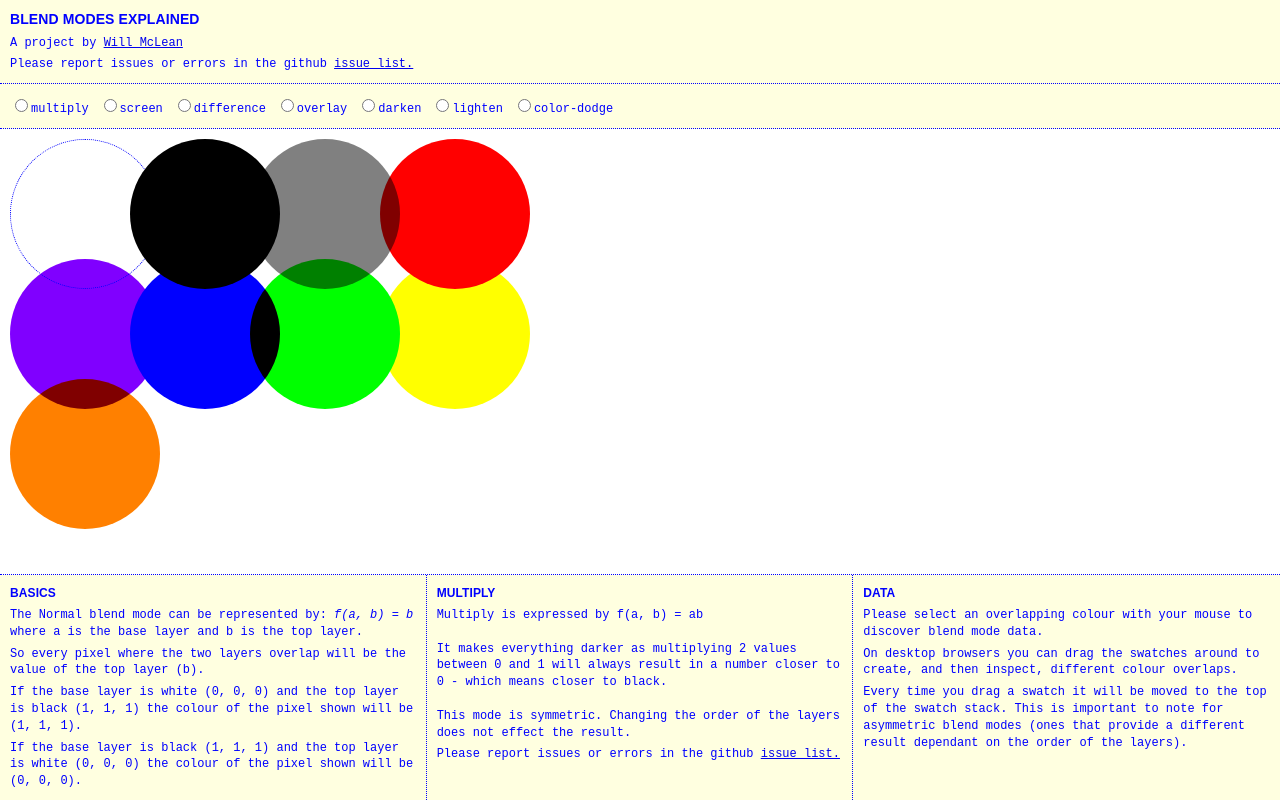
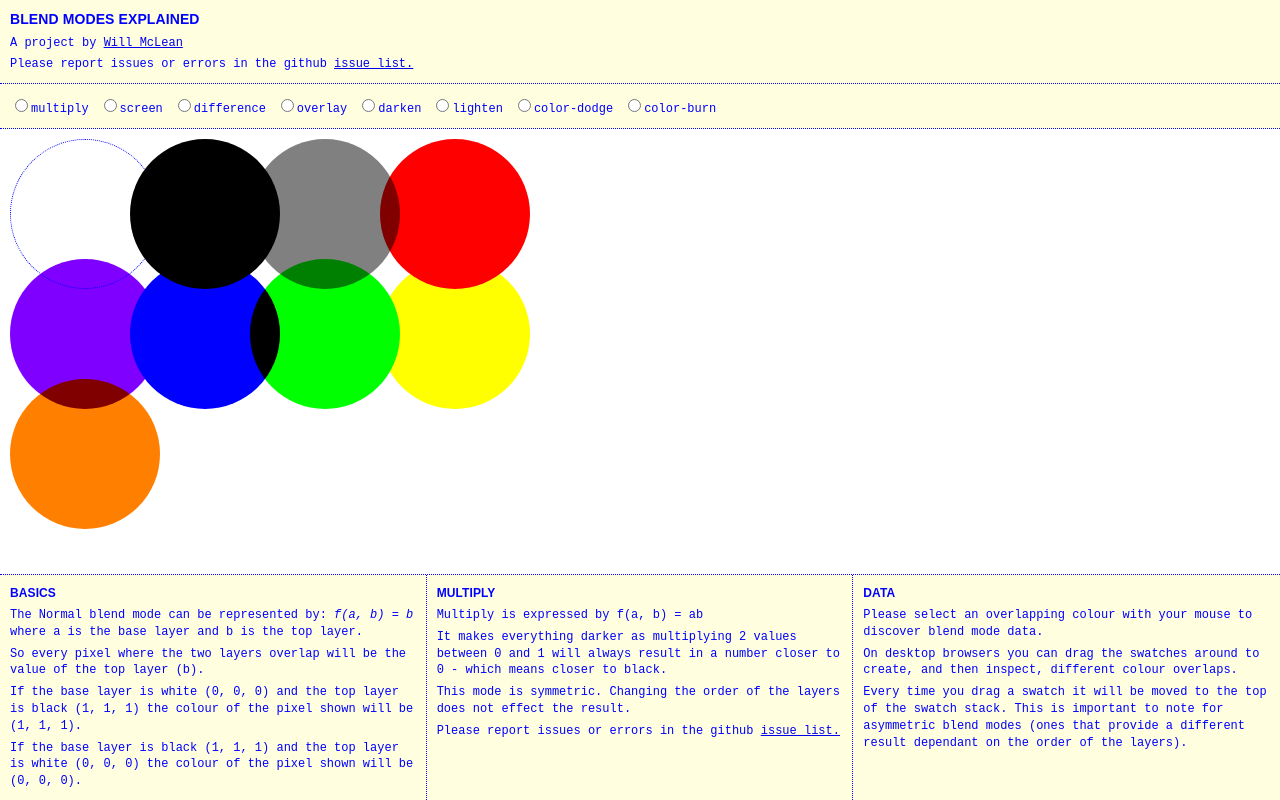
Before and after one commit to willmcl/blend-modes, a React (Create React App) app: page / in a window 1280 px wide. Built offline with nearby package versions, Linux system fonts and the light colour scheme.

Commit message:
Add colour burn blend mode.

```diff
--- a/src/App.js
+++ b/src/App.js
@@ -60,9 +60,11 @@ const modes = [
     {
         'name': 'multiply',
         'displayName': 'Multiply',
-        'description': 'Multiply is expressed by f(a, b) = ab \n\n' +
-        'It makes everything darker as multiplying 2 values between 0 and 1 will always result in a number closer to 0 - which means closer to black. \n\n' +
+        'description': [
+            'Multiply is expressed by f(a, b) = ab',
+            'It makes everything darker as multiplying 2 values between 0 and 1 will always result in a number closer to 0 - which means closer to black.',
             'This mode is symmetric. Changing the order of the layers does not effect the result.',
+        ],
         'formula': function ( a, b ) {
             return a * b;
         },
@@ -71,9 +73,11 @@ const modes = [
     {
         'name': 'screen',
         'displayName': 'Screen',
-        'description': 'Screen is expressed by f(a, b) = 1 - (1 - a)(1 - b) \n\n' +
-        'The values of the pixels are inverted, multiplied, and then inverted again. This yields the opposite effect to multiply. The result is a brighter colour. \n\n' +
+        'description': [
+            'Screen is expressed by f(a, b) = 1 - (1 - a)(1 - b)',
+            'The values of the pixels are inverted, multiplied, and then inverted again. This yields the opposite effect to multiply. The result is a brighter colour.',
             'This mode is symmetric. Changing the order of the layers does not effect the result.',
+        ],
         'formula': function ( a, b ) {
             return 1 - (1 - a) * (1 - b);
         },
@@ -82,8 +86,10 @@ const modes = [
     {
         'name': 'difference',
         'displayName': 'Difference',
-        'description': 'Difference is expressed by f(a, b) = | a - b | \n\nThis is the difference between the two values and is calculated by the absolute value of the base layer minus the top layer. \n\n' +
+        'description': [
+            'Difference is expressed by f(a, b) = | a - b | \n\nThis is the difference between the two values and is calculated by the absolute value of the base layer minus the top layer.',
             'This mode is great as it results in some vibrant and unexpected colour combos.',
+        ],
         'formula': function ( a, b ) {
             return Math.abs( a - b );
         },
@@ -92,8 +98,9 @@ const modes = [
     {
         'name': 'overlay',
         'displayName': 'Overlay',
-        'description': 'If a < 0.5 then overlay is expressed by f(a, b) = 2ab otherwise it is expressed as 1 - 2(1 - a)(1 - b) \n\n' +
+        'description': [ 'If a < 0.5 then overlay is expressed by f(a, b) = 2ab otherwise it is expressed as 1 - 2(1 - a)(1 - b)',
             'Overlay combines multiply and screen modes. If the base layer is light an extreme version of screen mode is used, if the base layer is dark an extreme version of multiply is used.',
+        ],
         'formula': function ( a, b ) {
             if ( a <= 0.5 ) {
                 return 2 * a * b;
@@ -106,71 +113,97 @@ const modes = [
     {
         'name': 'darken',
         'displayName': 'Darken',
-        'description': 'Darken is expressed by f(a, b) = min(a, b) \n\n' +
-        'Selects the darker value for each of the channels for the base and top layer.' +
+        'description': [ 'Darken is expressed by f(a, b) = min(a, b)',
+            'Selects the darker value for each of the channels for the base and top layer.',
             'This mode is symmetric. Changing the order of the layers does not effect the result.',
+        ],
         'formula': function ( a, b ) {
-            return Math.min(a, b);
+            return Math.min( a, b );
         },
         'displayFormula': 'f(a, b) = min(a, b)',
     },
     {
         'name': 'lighten',
         'displayName': 'Lighten',
-        'description': 'Lighten is expressed by f(a, b) = max(a, b) \n\n' +
-        'Selects the lighter value for each of the channels for the base and top layer.' +
+        'description': [
+            'Lighten is expressed by f(a, b) = max(a, b)',
+            'Selects the lighter value for each of the channels for the base and top layer.',
             'This mode is symmetric. Changing the order of the layers does not effect the result.',
+        ],
         'formula': function ( a, b ) {
-            return Math.max(a, b);
+            return Math.max( a, b );
         },
         'displayFormula': 'f(a, b) = max(a, b)',
     },
     {
         'name': 'color-dodge',
         'displayName': 'Color dodge',
-        'description': 'If a = 0 then color-dodge is expressed by f(a, b) = 0 and if a = 1 then color-dodge is expressed by f(a, b) = 1 otherwise it is expressed as f(a, b) = min(1, a / (1 - b)) \n\n' +
+        'description': [
+            'If a = 0 then color-dodge is expressed by f(a, b) = 0 and if b = 1 then color-dodge is expressed by f(a, b) = 1 otherwise it is expressed as f(a, b) = min(1, a / (1 - b))',
             'This lightens the bottom layer depending on the value of the top layer: the brighter the top layer, the more its color affects the bottom layer. Blending any color with white gives white. Blending with black does not change the image.',
+        ],
         'formula': function ( a, b ) {
-            a = parseInt(a, 2);
+            a = Number( a );
+            b = Number( b );
             if ( a === 0 ) {
                 return 0;
-            } else if( a === 1 ) {
+            } else if ( b === 1 ) {
                 return 1;
             } else {
                 return Math.min( 1, a / (1 - b) );
             }
         },
-        'displayFormula': 'f(a, b) = if( a = 0 ){ 0 } else if( a = 1 ){ 1 } else { min(1, a / (1 - b)) }',
+        'displayFormula': 'f(a, b) = if( a = 0 ){ 0 } else if( b = 1 ){ 1 } else { min(1, a / (1 - b)) }',
+    },
+    {
+        'name': 'color-burn',
+        'displayName': 'Color burn',
+        'description': [
+            'If a = 1 then color-burn is expressed by f(a, b) = 1 and if b = 0 then color-burn is expressed by f(a, b) = 0 otherwise it is expressed as f(a, b) = 1 - min(1, (1 - a) / b)',
+            'This divides the inverted base layer by the top layer, and then inverts the result. This darkens the top layer increasing the contrast to reflect the color of the base layer. The darker the base layer, the more its color is used. Blending with white produces no difference.'
+        ],
+        'formula': function ( a, b ) {
+            a = Number( a );
+            b = Number( b );
+            if ( a === 1 ) {
+                return 1;
+            } else if ( b === 0 ) {
+                return 0;
+            } else {
+                return 1 - Math.min( 1, (1 - a) / b );
+            }
+        },
+        'displayFormula': 'f(a, b) = if( a = 1 ){ 1 } else if( b = 0 ){ 0 } else { 1 - min( 1, (1 - a) / b ) }',
     },
 ];
 
 class App extends Component {
-    constructor(props) {
-        super(props);
+    constructor( props ) {
+        super( props );
         this.state = {
-            current: modes[0],
+            current: modes[ 0 ],
             selected: [],
         };
 
-        this.handleModeChange = this.handleModeChange.bind(this);
-        this.handleSelectionChange = this.handleSelectionChange.bind(this);
+        this.handleModeChange = this.handleModeChange.bind( this );
+        this.handleSelectionChange = this.handleSelectionChange.bind( this );
     }
 
-    handleModeChange(modeValue) {
-        this.setState({
-            current: modes.find(x => x.name === modeValue),
-        })
+    handleModeChange( modeValue ) {
+        this.setState( {
+            current: modes.find( x => x.name === modeValue ),
+        } )
     }
 
-    handleSelectionChange(e) {
+    handleSelectionChange( e ) {
 
-        let allCircles = document.querySelectorAll('.PlaygroundSwatch'),
+        let allCircles = document.querySelectorAll( '.PlaygroundSwatch' ),
             selectedColours = [];
         allCircles.forEach(
-            function(currentValue, currentIndex, listObj) {
-                if ( isOver( listObj[currentIndex], e ) ) {
-                    let bg = listObj[currentIndex].style.backgroundColor,
-                        zIndex = listObj[currentIndex].style.zIndex;
+            function ( currentValue, currentIndex, listObj ) {
+                if ( isOver( listObj[ currentIndex ], e ) ) {
+                    let bg = listObj[ currentIndex ].style.backgroundColor,
+                        zIndex = listObj[ currentIndex ].style.zIndex;
                     let colourObject = colours.find( x => x.value === bg );
                     colourObject.zIndex = zIndex;
                     selectedColours.push( colourObject );
@@ -184,11 +217,12 @@ class App extends Component {
             if ( a.zIndex > b.zIndex ) return 1;
             return 0;
         }
+
         selectedColours = selectedColours.sort( Comparator );
 
-        this.setState({
+        this.setState( {
             selected: selectedColours,
-        })
+        } )
     }
 
     render() {
@@ -196,8 +230,9 @@ class App extends Component {
             <div className="App">
                 <header className="App-header">
                     <h1 className="App-title">Blend modes explained</h1>
-                    <p>A project by <a href="http://willmclean.net" target="_blank" rel="noopener noreferrer">Will McLean</a></p>
-                    <IssueReportingInfo />
+                    <p>A project by <a href="http://willmclean.net" target="_blank" rel="noopener noreferrer">Will
+                        McLean</a></p>
+                    <IssueReportingInfo/>
                 </header>
                 <Selector
                     modes={modes}
--- a/src/Desc.js
+++ b/src/Desc.js
@@ -6,7 +6,9 @@ class Desc extends Component {
         return (
             <div className="Desc">
                 <h3>{this.props.current.displayName}</h3>
-                <p>{this.props.current.description}</p>
+                {this.props.current.description.map(paragraph => (
+                    <p>{paragraph}</p>
+                ))}
                 <IssueReportingInfo />
             </div>
         )
```
Lines whose indentation alone changed are shown as unchanged.
